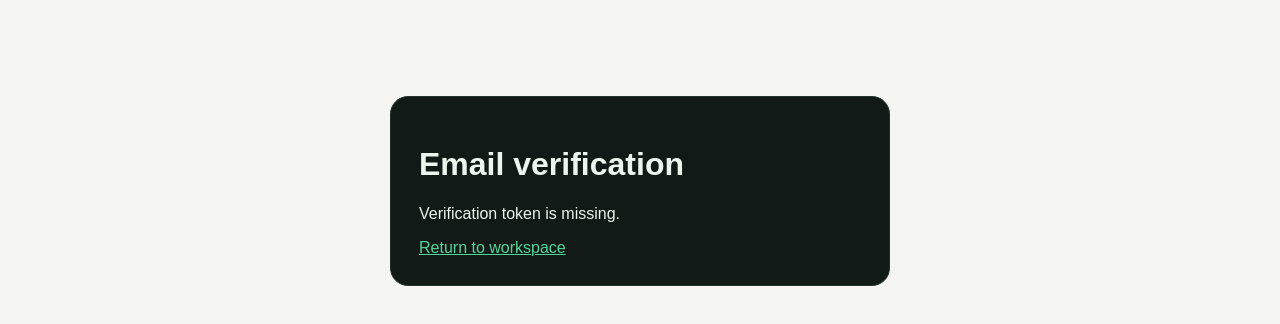
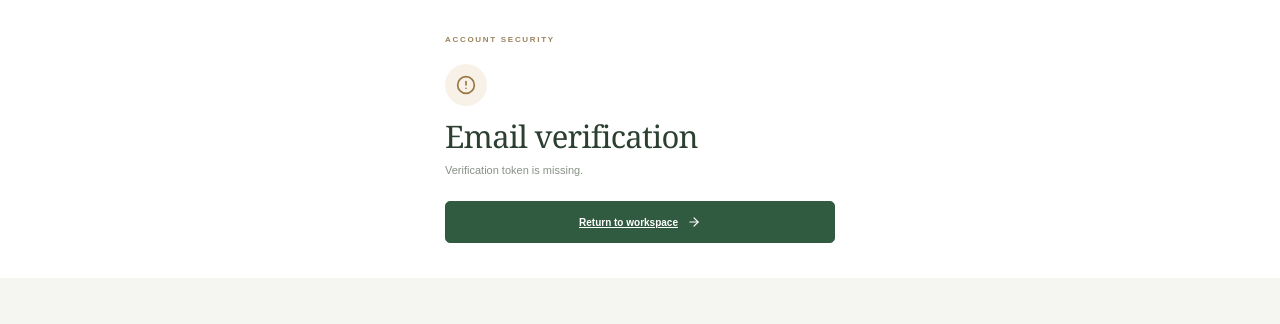
Before and after one commit to Victor-Kipruto-Rop/jobseaker, a Next.js app in the folder apps/web/: page /verify-email in a window 1280 px wide. Shown: the top 324 px of the page. Built offline with nearby package versions, Linux system fonts and the light colour scheme; no server answers.

Commit message:
feat(web): align email verification with light workspace design

```diff
--- a/apps/web/src/app/verify-email/page.tsx
+++ b/apps/web/src/app/verify-email/page.tsx
@@ -1,7 +1,9 @@
 "use client";
 import {useEffect,useState} from "react";
+import {ArrowRight,CheckCircle2,CircleAlert} from "lucide-react";
+import styles from "../login/login.module.css";
 const API=process.env.NEXT_PUBLIC_API_BASE_URL||"http://localhost:8000";
 function csrf(){return decodeURIComponent(document.cookie.split("; ").find(x=>x.startsWith("jobseeker_csrf="))?.split("=").slice(1).join("=")||"");}
-export default function VerifyEmail(){const [status,setStatus]=useState("Confirming email address…");
-useEffect(()=>{const value=new URLSearchParams(window.location.search).get("token")||"";if(value){void fetch(API+"/api/v1/auth/verification/confirm",{method:"POST",headers:{"Content-Type":"application/json","X-CSRF-Token":csrf()},body:JSON.stringify({token:value})}).then(async r=>{const d=await r.json();setStatus(r.ok?"Email address verified. You can return to your workspace.":(d.detail||"Verification failed"));});}else setStatus("Verification token is missing.");},[]);
-return <main style={{maxWidth:500,margin:"12vh auto",padding:28,color:"#edf5ef",background:"#111a16",border:"1px solid #25352d",borderRadius:18}}><h1>Email verification</h1><p role="status">{status}</p><a href="/dashboard" style={{color:"#54d69a"}}>Return to workspace</a></main>}
+export default function VerifyEmail(){const [status,setStatus]=useState("Confirming email address…");const [success,setSuccess]=useState(false);
+useEffect(()=>{const value=new URLSearchParams(window.location.search).get("token")||"";if(value){void fetch(API+"/api/v1/auth/verification/confirm",{method:"POST",headers:{"Content-Type":"application/json","X-CSRF-Token":csrf()},body:JSON.stringify({token:value})}).then(async r=>{const d=await r.json();setSuccess(r.ok);setStatus(r.ok?"Your email address is verified. You can return to your workspace.":(d.detail||"Verification failed."));});}else setStatus("Verification token is missing.");},[]);
+return <main className={styles.formSide}><section className={styles.formWrap}><div className={styles.formEyebrow}>ACCOUNT SECURITY</div><span style={{display:"inline-grid",placeItems:"center",width:42,height:42,borderRadius:"50%",background:success?"#edf5ed":"#f7f1e8",color:success?"#4c7652":"#997644",marginTop:20}}>{success?<CheckCircle2 size={20}/>:<CircleAlert size={20}/>}</span><h2>Email verification</h2><p className={styles.formIntro} role="status">{status}</p><a className={styles.submit} href="/dashboard">Return to workspace <ArrowRight size={14}/></a></section></main>}
```
